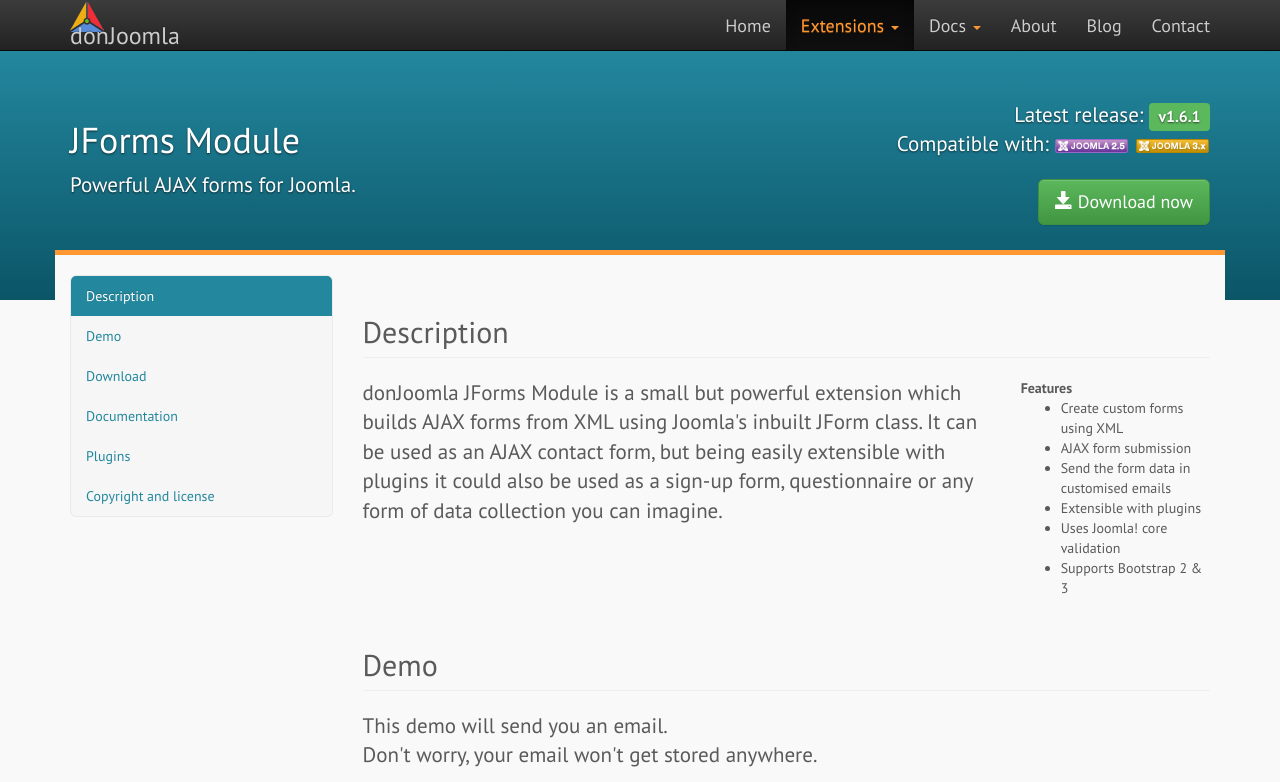
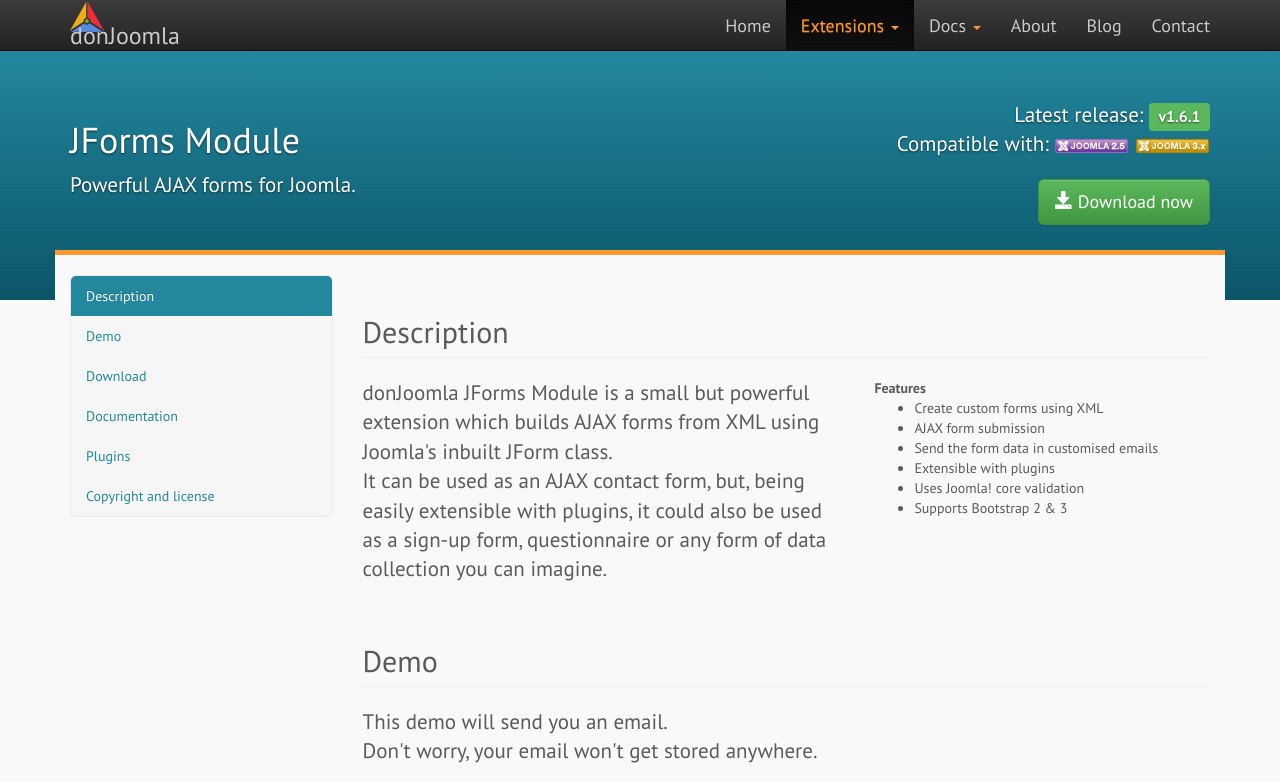
Before and after one commit to donJoomla/donjoomla.github.io, a Jekyll site: the page built from extensions/jforms/index.html, in a window 1280 px wide and 900 px high, cut to the strip 0-782 px from the top of the window. Built offline with Jekyll 4.4.1, drawn with Linux system fonts in a browser that asks for light colours; nearby versions of some CDN libraries.

Commit message:
updated layout

```diff
--- a/extensions/jforms/index.html
+++ b/extensions/jforms/index.html
@@ -13,9 +13,10 @@
 ---
 <h2 class="page-header">Description</h2>
 <div class="row">
-  <div class="col-sm-9">
-    <p class="lead">donJoomla JForms Module is a small but powerful extension which builds AJAX forms from XML using Joomla's inbuilt JForm class. It can be used as an AJAX contact form, but being easily extensible with plugins it could also be used as a sign-up form, questionnaire or any form of data collection you can imagine.</p></div>
-  <div class="col-sm-3">
+  <div class="col-sm-7">
+    <p class="lead">donJoomla JForms Module is a small but powerful extension which builds AJAX forms from XML using Joomla's inbuilt JForm class.<br>
+	It can be used as an AJAX contact form, but, being easily extensible with plugins, it could also be used as a sign-up form, questionnaire or any form of data collection you can imagine.</p></div>
+  <div class="col-sm-5">
     <strong>Features</strong>
 	<ul>
 	  <li>Create custom forms using XML</li>
```
